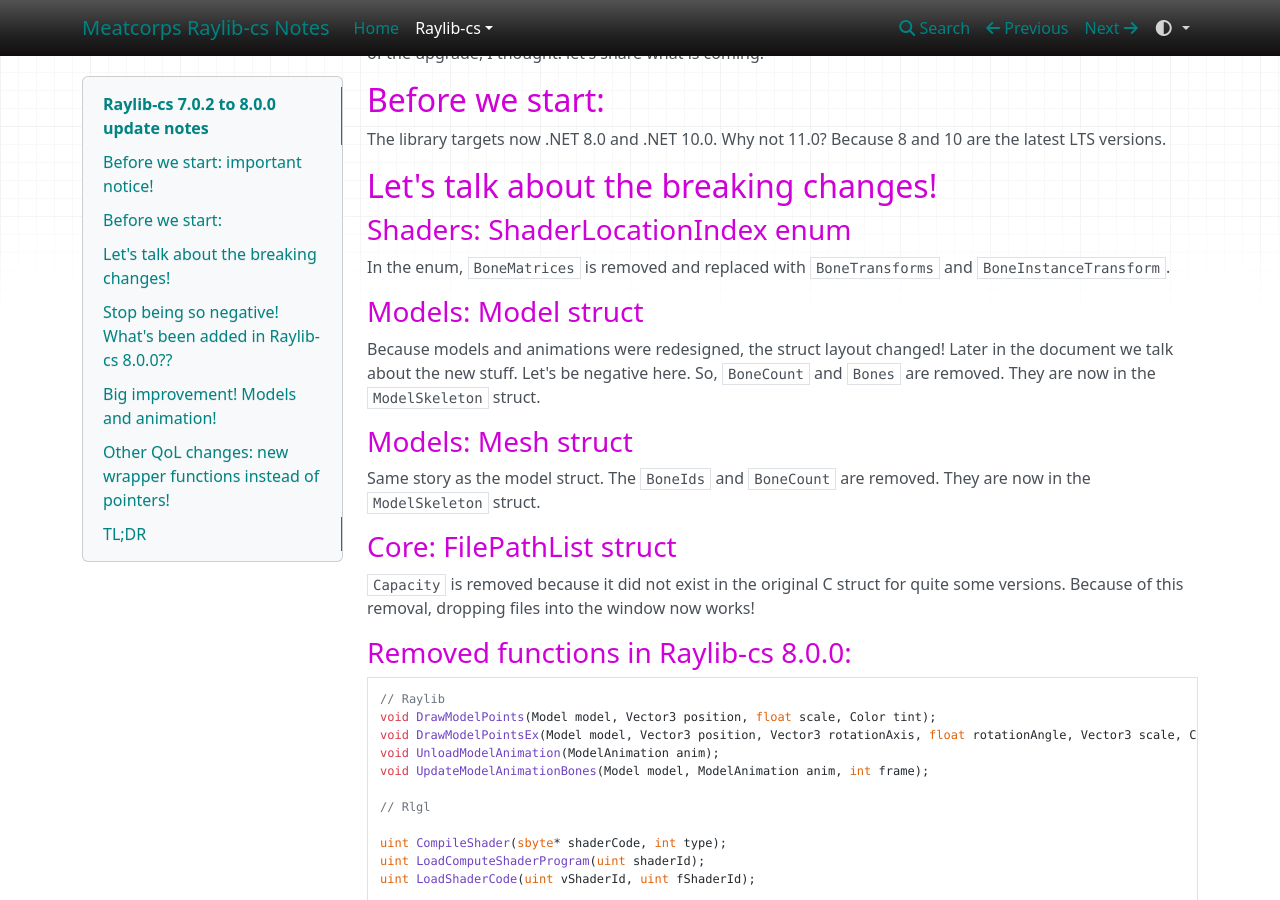
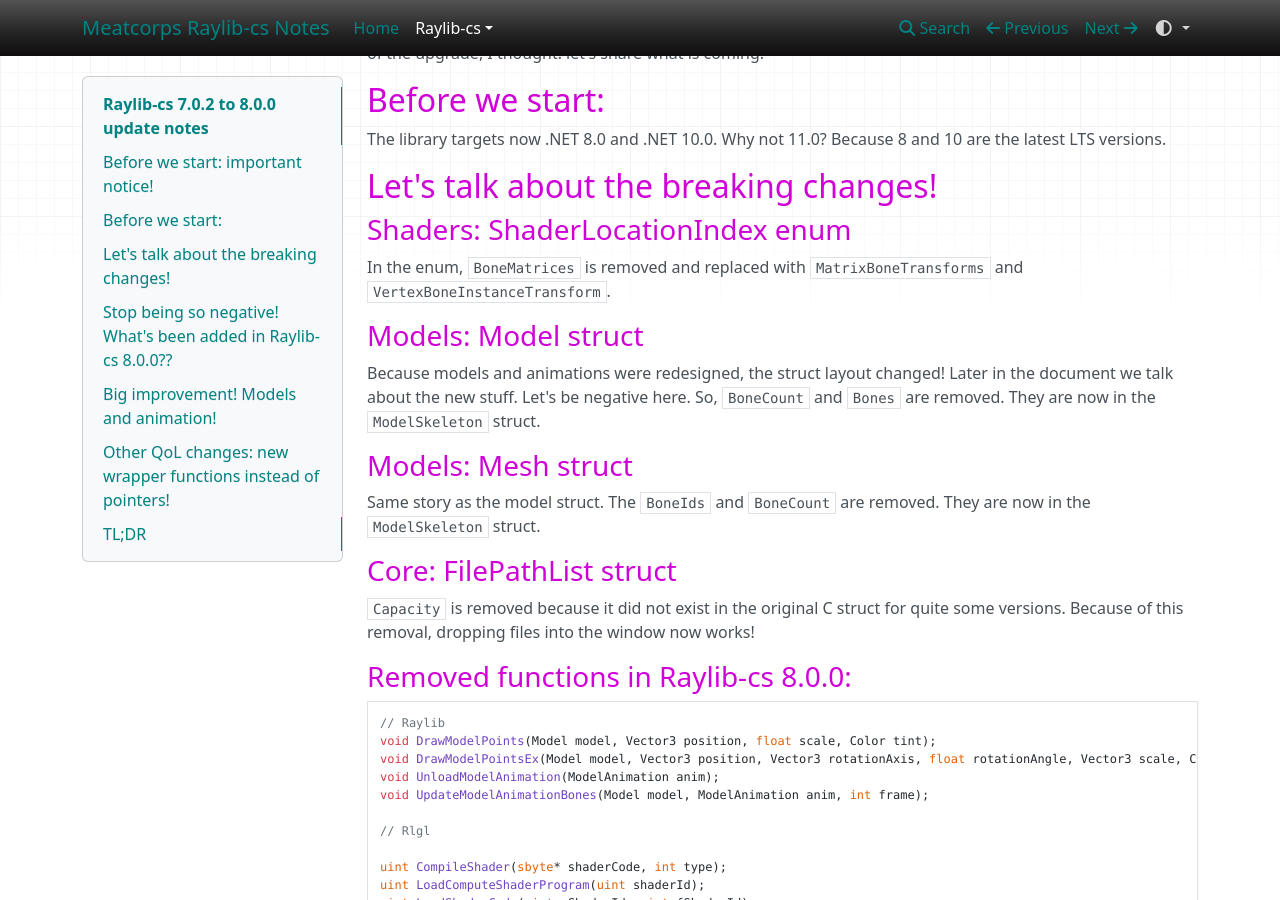
Before and after one commit to meatcorps/Documentation, an MkDocs documentation site: the page built from docs/raylibcs/release55to60.md, in a window 1280 px wide and 900 px high, scrolled down 702 px. Built offline with MkDocs 1.6.1, drawn with Linux system fonts in a browser that asks for light colours; nearby versions of some CDN libraries.

Commit message:
Updated changes based on review

```diff
--- a/docs/raylibcs/release55to60.md
+++ b/docs/raylibcs/release55to60.md
@@ -12,7 +12,7 @@ The library targets now .NET 8.0 and .NET 10.0. Why not 11.0? Because 8 and 10 a
 
 ### Shaders: ShaderLocationIndex enum
 
-In the enum, `BoneMatrices` is removed and replaced with `BoneTransforms` and `BoneInstanceTransform`.
+In the enum, `BoneMatrices` is removed and replaced with `MatrixBoneTransforms` and `VertexBoneInstanceTransform`.
 
 ### Models: Model struct
 
```
